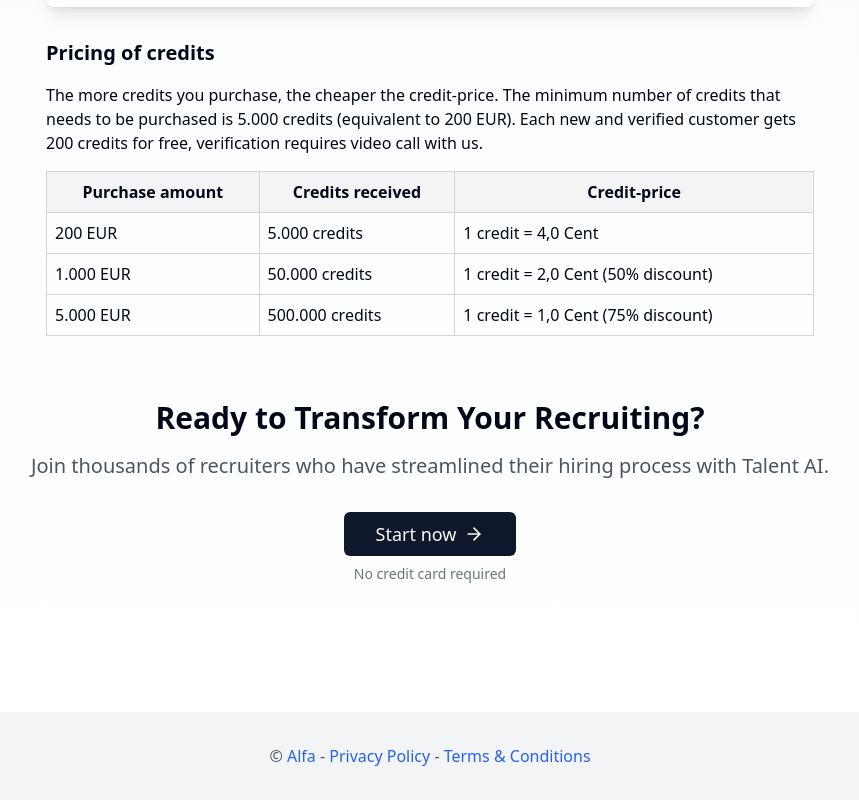
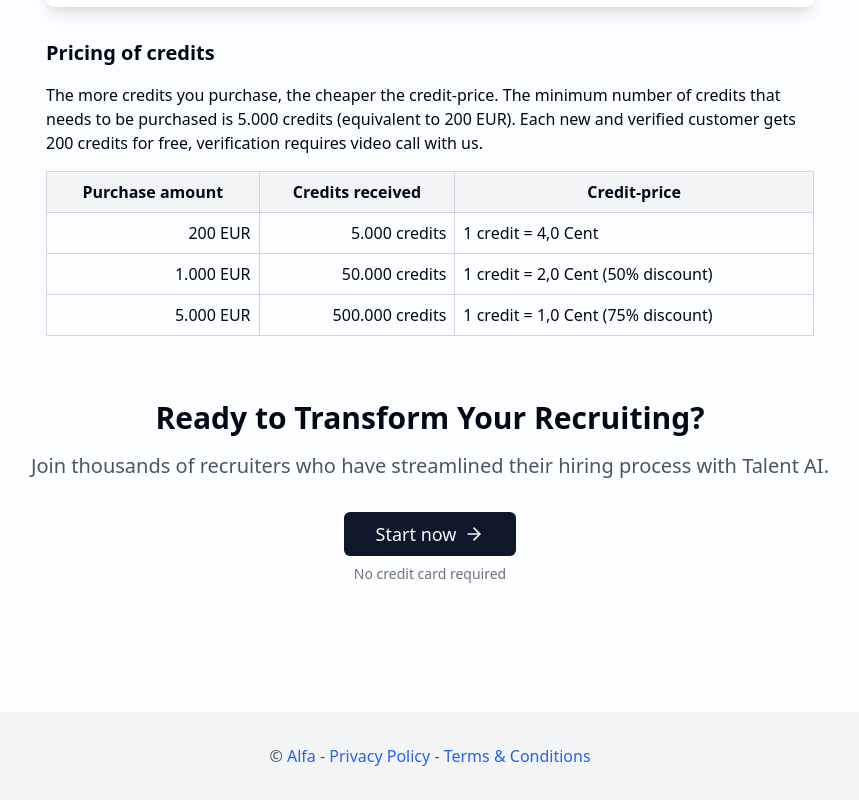
Before and after one commit to alfabc/talent-ai, a React (Vite) app: page / in a window 1280 px wide. Shown: the part 2302-3102 px from the top of the page, without its empty margins (210-1069 px from the left). Built offline with nearby package versions, Linux system fonts and the light colour scheme.

Commit message:
Align table cells to right
Updated the second table in the PricingSection component to right-align the cells containing the currency and credit values for better readability.
[skip gpt_engineer]

```diff
--- a/src/components/PricingSection.jsx
+++ b/src/components/PricingSection.jsx
@@ -44,18 +44,18 @@ export const PricingSection = ({ t }) => (
         </thead>
         <tbody>
           <tr>
-            <td className="border border-gray-300 p-2">200 EUR</td>
-            <td className="border border-gray-300 p-2">5.000 credits</td>
+            <td className="border border-gray-300 p-2 text-right">200 EUR</td>
+            <td className="border border-gray-300 p-2 text-right">5.000 credits</td>
             <td className="border border-gray-300 p-2">1 credit = 4,0 Cent</td>
           </tr>
           <tr>
-            <td className="border border-gray-300 p-2">1.000 EUR</td>
-            <td className="border border-gray-300 p-2">50.000 credits</td>
+            <td className="border border-gray-300 p-2 text-right">1.000 EUR</td>
+            <td className="border border-gray-300 p-2 text-right">50.000 credits</td>
             <td className="border border-gray-300 p-2">1 credit = 2,0 Cent (50% discount)</td>
           </tr>
           <tr>
-            <td className="border border-gray-300 p-2">5.000 EUR</td>
-            <td className="border border-gray-300 p-2">500.000 credits</td>
+            <td className="border border-gray-300 p-2 text-right">5.000 EUR</td>
+            <td className="border border-gray-300 p-2 text-right">500.000 credits</td>
             <td className="border border-gray-300 p-2">1 credit = 1,0 Cent (75% discount)</td>
           </tr>
         </tbody>
```
